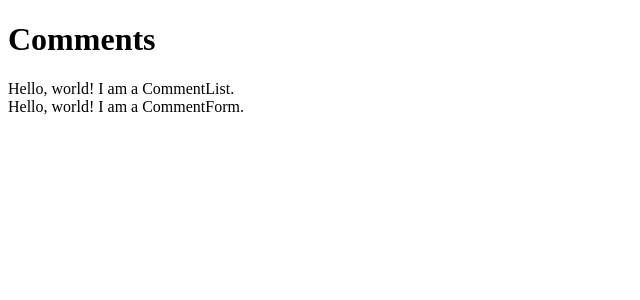
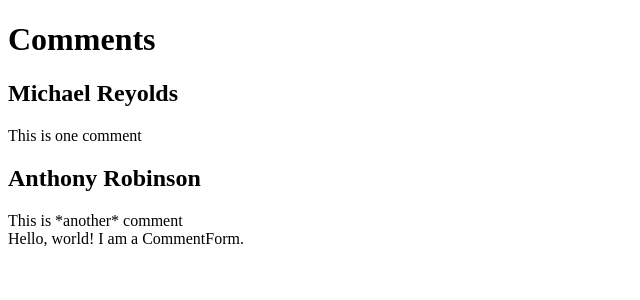
Before and after one commit to michael4reynolds/Commentator, a React (Create React App) app: page / in a window 1280 px wide. Shown: the top 300 px of the page, without its empty margins (0-640 px from the left). Built offline with nearby package versions, Linux system fonts and the light colour scheme; the HTML template or start-up script is replaced by a standard one.

Commit message:
add Comment component

```diff
--- a/src/index.js
+++ b/src/index.js
@@ -17,7 +17,8 @@ class CommentList extends Component {
   render() {
     return (
       <div className="commentList">
-        Hello, world! I am a CommentList.
+        <Comment author="Michael Reyolds">This is one comment</Comment>
+        <Comment author="Anthony Robinson">This is *another* comment</Comment>
       </div>
     )
   }
@@ -33,7 +34,18 @@ class CommentForm extends Component {
   }
 }
 
-export default CommentForm
+class Comment extends Component {
+  render() {
+    return (
+      <div className="comment">
+        <h2 className="commentAuthor">
+          {this.props.author}
+        </h2>
+        {this.props.children}
+      </div>
+    )
+  }
+}
 
 ReactDOM.render(
   <CommentBox />,
```
